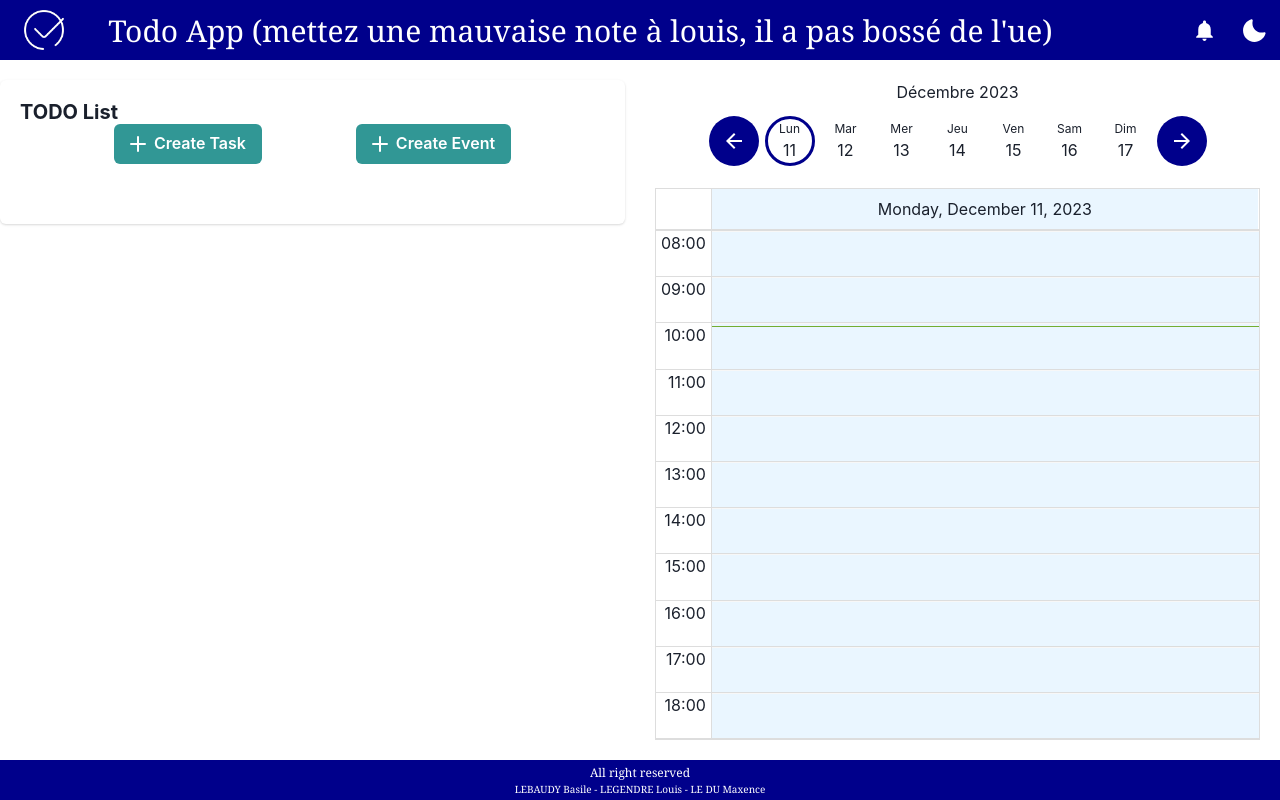
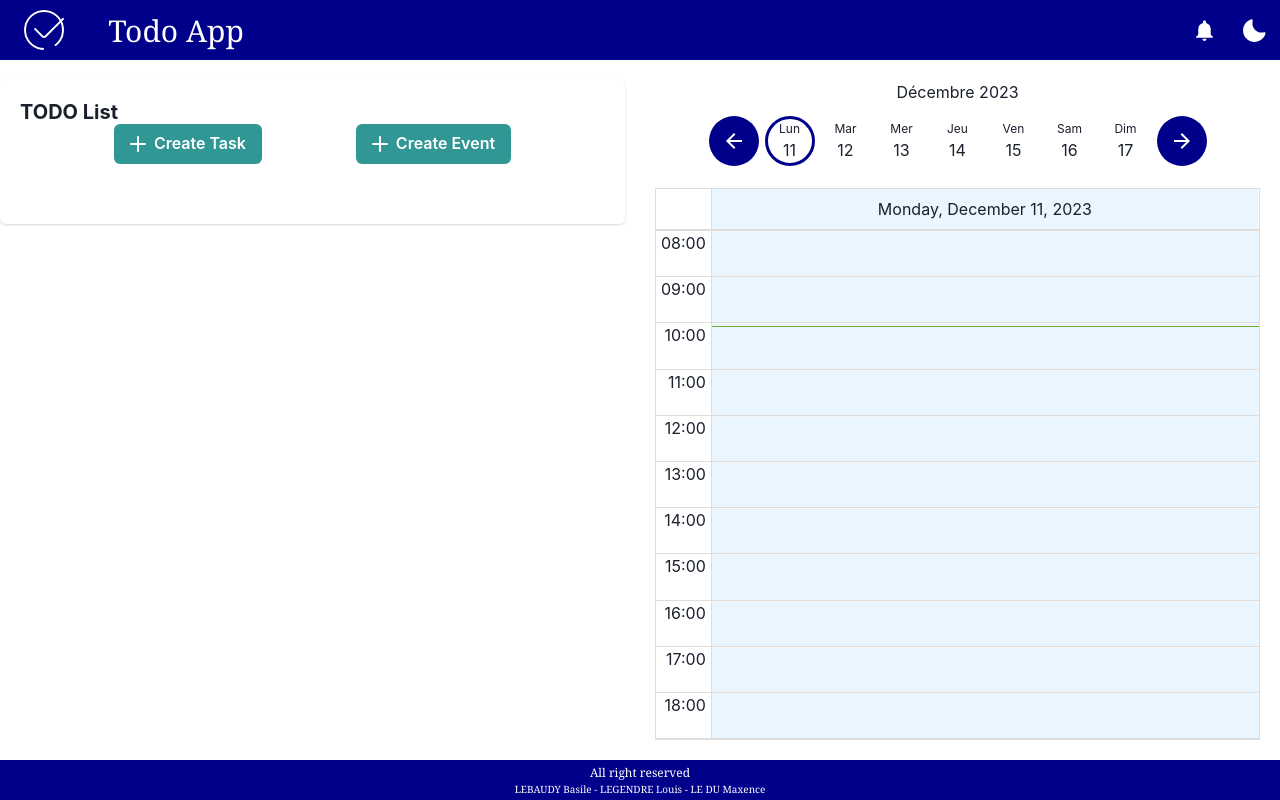
Before and after one commit to Zilba26/react-todo-app, a React (Vite) app: page / in a window 1280 px wide. Built offline with nearby package versions, Linux system fonts and the light colour scheme.

Commit message:
fix troll

```diff
--- a/src/Header/Header.tsx
+++ b/src/Header/Header.tsx
@@ -19,7 +19,7 @@ const Header: FC<HeaderProps> = () => {
       </Box>
 
       <Box id="titleBox">
-        <h2>Todo App (mettez une mauvaise note à louis, il a pas bossé de l'ue)</h2>
+        <h2>Todo App</h2>
       </Box>
 
       <Box id="bellBox">
```
